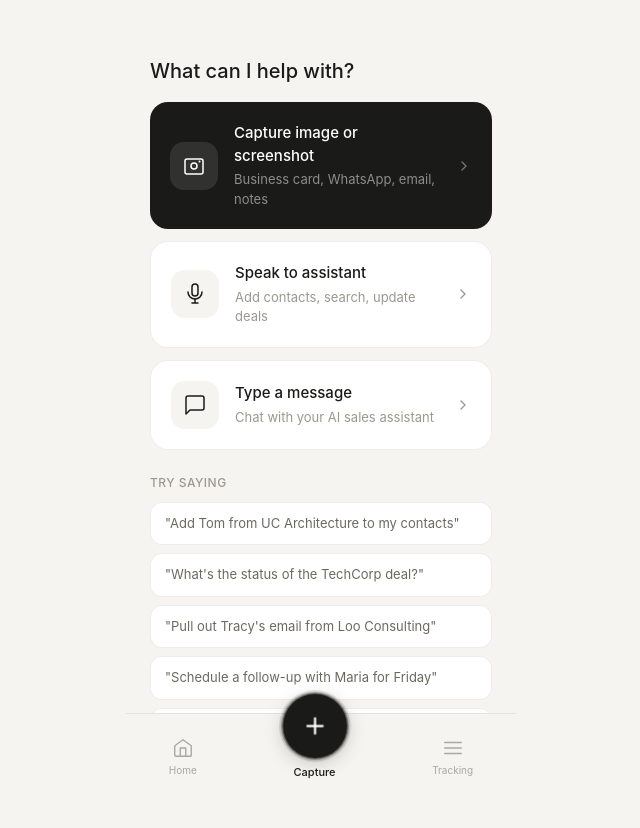
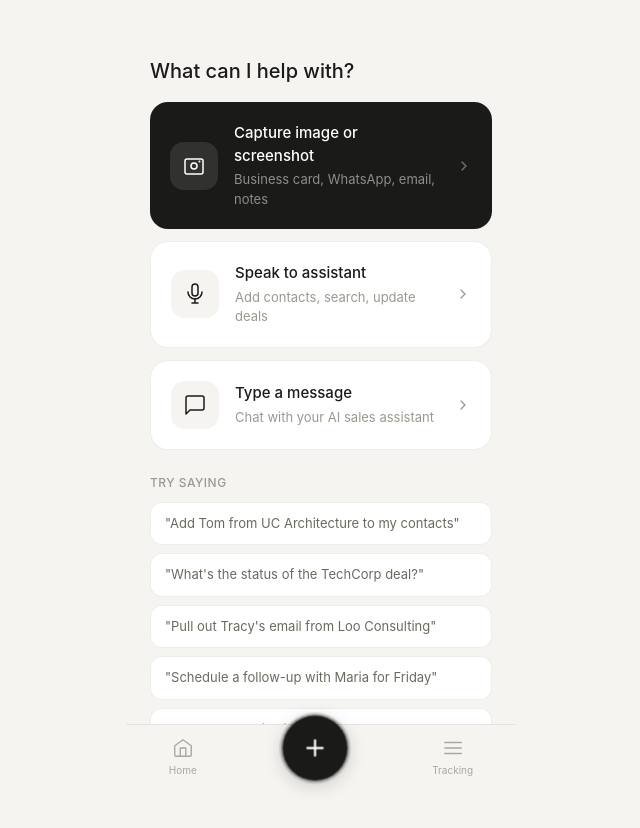
Before and after one commit to thirteensun/Rollable, a Next.js app: page /capture in a window 1280 px wide. Shown: the top 828 px of the page, without its empty margins (319-959 px from the left). Built offline with nearby package versions, Linux system fonts and the light colour scheme.

Commit message:
fix: remove text label from capture button

```diff
--- a/src/components/layout/BottomNav.tsx
+++ b/src/components/layout/BottomNav.tsx
@@ -81,10 +81,7 @@ export default function BottomNav() {
               <path d="M12 5v14M5 12h14" stroke="white" strokeWidth="2" strokeLinecap="round" />
             </svg>
           </div>
-          <span style={{
-            fontSize: '11px', fontWeight: 500, color: '#1a1a18',
-            position: 'relative', zIndex: 1,
-          }}>Capture</span>
+
         </div>
       </Link>
 
```
